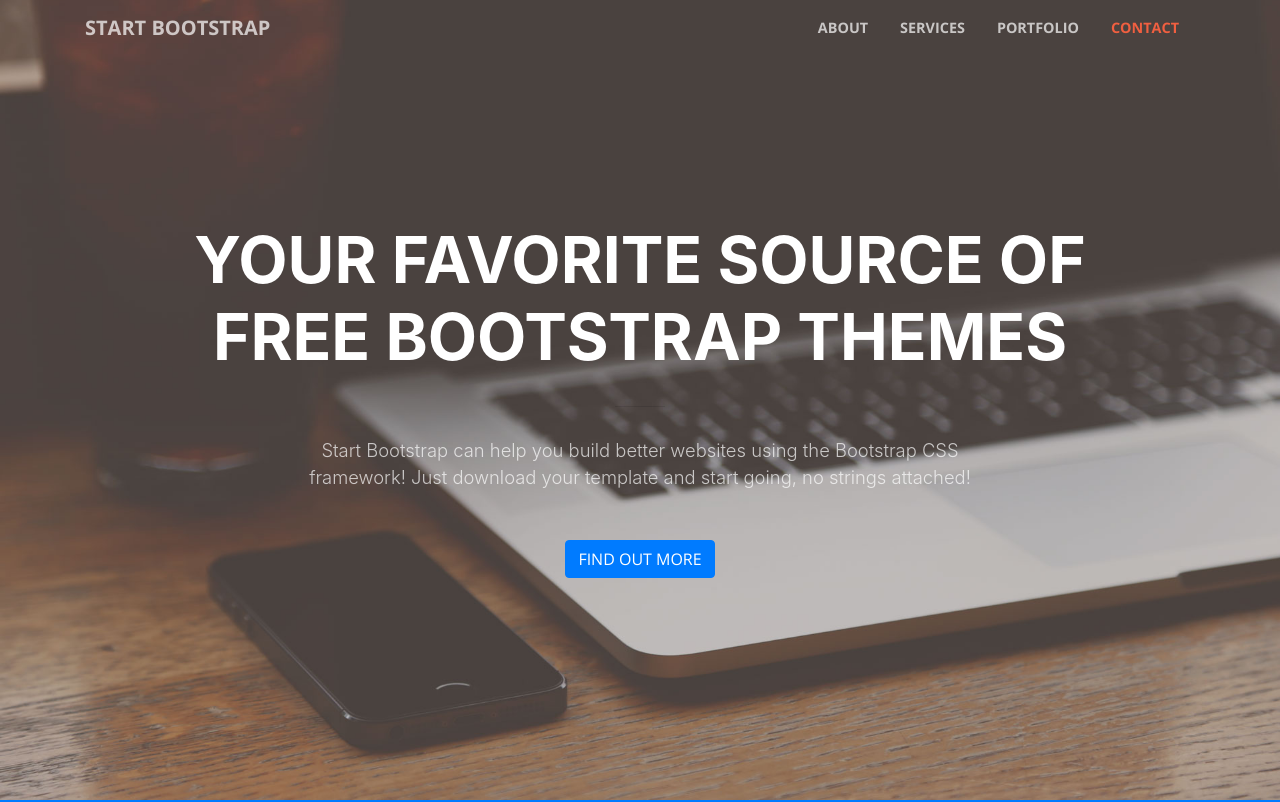
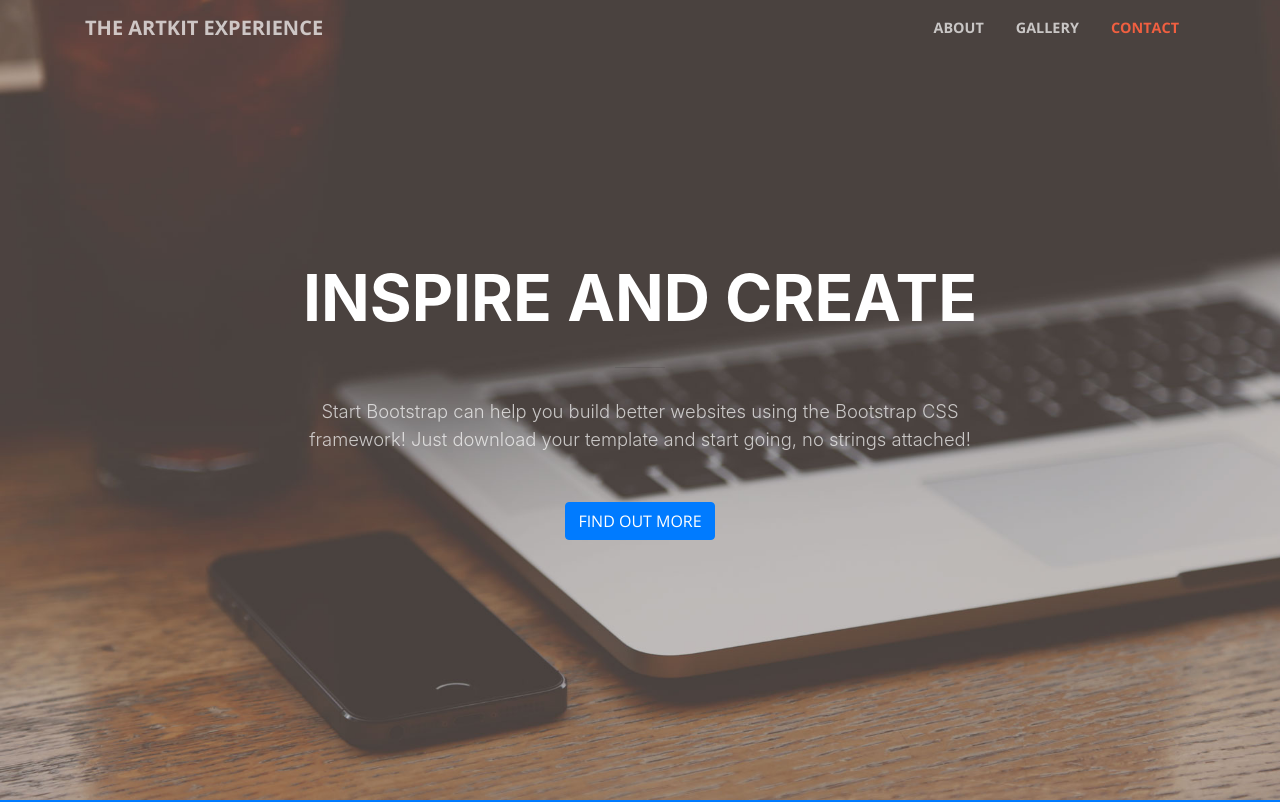
Before and after one commit to ellenimpi/TheArtKitExperience, a website with bundled scripts: page starterhacksite/index.html in a window 1280 px wide. Shown: the top 802 px of the page. Built offline with nearby package versions, Linux system fonts and the light colour scheme.

Commit message:
selected for the desired pieces of the website: ex. gallery

```diff
--- a/starterhacksite/index.html
+++ b/starterhacksite/index.html
@@ -31,7 +31,7 @@
     <!-- Navigation -->
     <nav class="navbar navbar-expand-lg navbar-light fixed-top" id="mainNav">
       <div class="container">
-        <a class="navbar-brand js-scroll-trigger" href="#page-top">Start Bootstrap</a>
+        <a class="navbar-brand js-scroll-trigger" href="#page-top">The ArtKit Experience</a>
         <button class="navbar-toggler navbar-toggler-right" type="button" data-toggle="collapse" data-target="#navbarResponsive" aria-controls="navbarResponsive" aria-expanded="false" aria-label="Toggle navigation">
           <span class="navbar-toggler-icon"></span>
         </button>
@@ -40,11 +40,11 @@
             <li class="nav-item">
               <a class="nav-link js-scroll-trigger" href="#about">About</a>
             </li>
+<!--             <li class="nav-item">
+              <a class="nav-link js-scroll-trigger" href="#services">Services</a>
+            </li> -->
             <li class="nav-item">
-              <a class="nav-link js-scroll-trigger" href="#services">Services</a>
-            </li>
-            <li class="nav-item">
-              <a class="nav-link js-scroll-trigger" href="#portfolio">Portfolio</a>
+              <a class="nav-link js-scroll-trigger" href="#portfolio">Gallery</a>
             </li>
             <li class="nav-item">
               <a class="nav-link js-scroll-trigger" href="#contact">Contact</a>
@@ -59,7 +59,7 @@
         <div class="row">
           <div class="col-lg-10 mx-auto">
             <h1 class="text-uppercase">
-              <strong>Your Favorite Source of Free Bootstrap Themes</strong>
+              <strong>Inspire and Create</strong>
             </h1>
             <hr>
           </div>
@@ -84,7 +84,7 @@
       </div>
     </section>
 
-    <section id="services">
+   <!--  <section id="services">
       <div class="container">
         <div class="row">
           <div class="col-lg-12 text-center">
@@ -125,7 +125,7 @@
           </div>
         </div>
       </div>
-    </section>
+    </section> -->
 
     <section class="p-0" id="portfolio">
       <div class="container-fluid p-0">
@@ -224,12 +224,12 @@
       </div>
     </section>
 
-    <section class="bg-dark text-white">
+ <!--    <section class="bg-dark text-white">
       <div class="container text-center">
         <h2 class="mb-4">Free Download at Start Bootstrap!</h2>
         <a class="btn btn-light btn-xl sr-button" href="http://startbootstrap.com/template-overviews/creative/">Download Now!</a>
       </div>
-    </section>
+    </section> -->
 
     <section id="contact">
       <div class="container">
```
